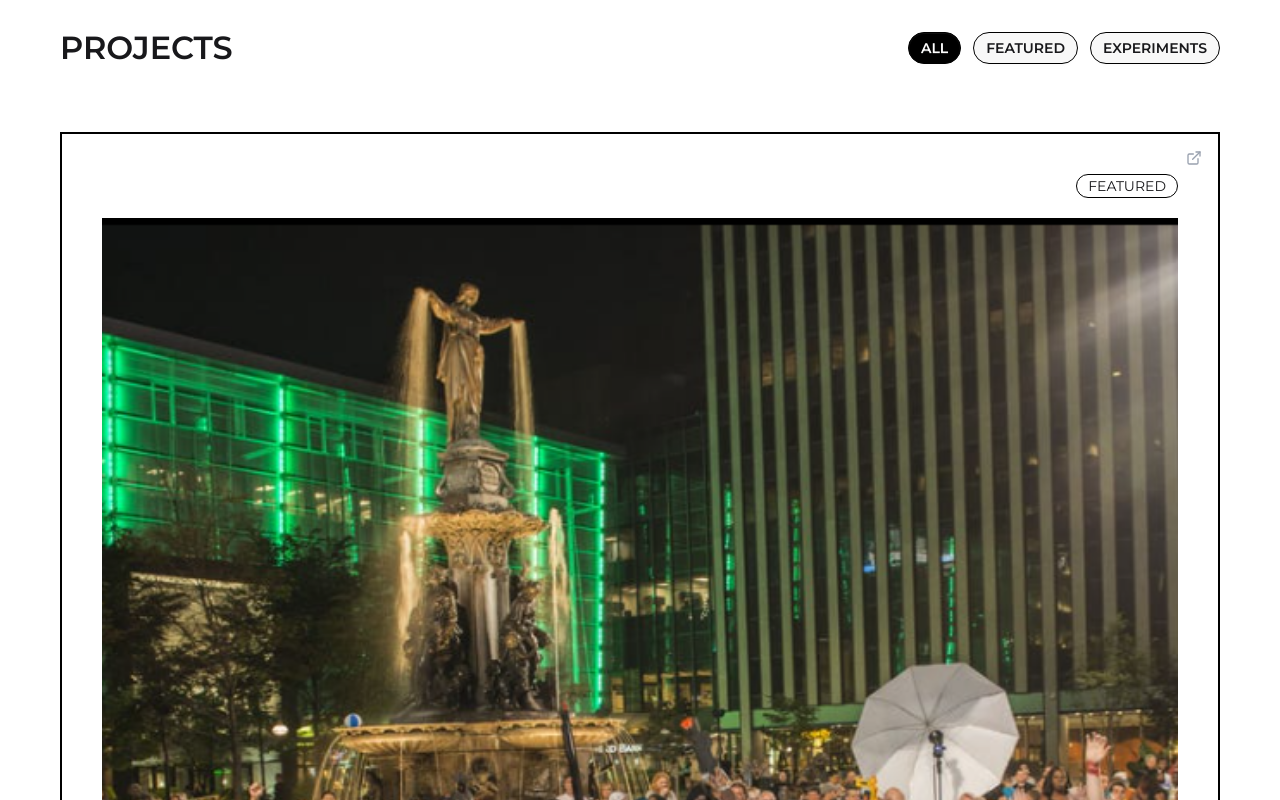
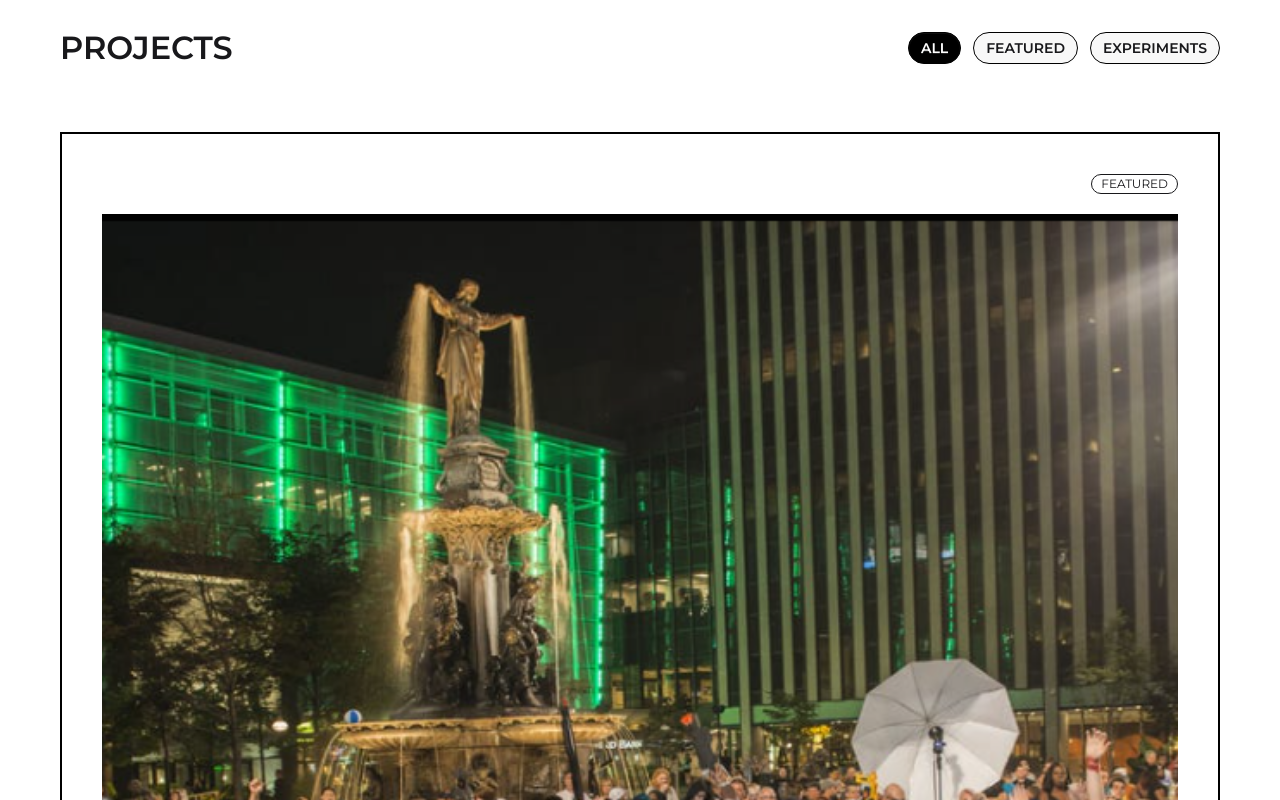
Before and after one commit to iknowmagic/portfolio, a SvelteKit app: page / in a window 1280 px wide. Shown: the part 380-1180 px from the top of the page. Built offline with nearby package versions, Linux system fonts and the light colour scheme; what @michaelallenwarner/tailwind-grid-inner would draw is missing.

Commit message:
feat: enhance project structure with ProjectLink component and update Project interface for better link management

```diff
--- a/src/components/ProjectCard.svelte
+++ b/src/components/ProjectCard.svelte
@@ -1,39 +1,17 @@
 <script lang="ts">
   import type { Project } from '$lib/data';
-	import { ExternalLink } from 'lucide-svelte';
 
   export let project: Project;
 
   function getProjectTag(project: Project) {
     return project.tags[0] || 'featured';
   }
-
-	// Check if the link is external
-	$: isExternalLink =
-		project.link && (project.link.startsWith('http') || project.link.startsWith('https'));
 </script>
 
-<section class="relative">
-	{#if project.link}
-		<a
-			href={project.link}
-			target={isExternalLink ? '_blank' : undefined}
-			rel={isExternalLink ? 'noopener noreferrer' : undefined}
-			class="block hover:bg-gray-50 p-6 md:p-12 lg:p-10 pt-12 transition-colors"
-			aria-label="View {project.title} project"
-		>
-			<!-- External Link Icon - positioned absolutely in top-right -->
-			{#if isExternalLink}
-				<div class="top-4 right-4 absolute text-gray-400">
-					<ExternalLink size={16} />
-				</div>
-			{/if}
-
+<section class="block hover:bg-gray-50 p-6 md:p-12 lg:p-10 pt-12 transition-colors">
   <!-- Card Navigation Section -->
   <div class="flex justify-end">
-				<span
-					class="bg-white hover:bg-black border border-default rounded-full badge-outline hover:text-white text-small transition-colors cursor-pointer badge"
-				>
+    <span class="bg-white border rounded-full badge-outline text-xs uppercase badge badge-sm">
       {getProjectTag(project).toUpperCase()}
     </span>
   </div>
@@ -62,43 +40,4 @@
       <span class="text-small">{project.features.join(', ')}</span>
     {/if}
   </div>
-		</a>
-	{:else}
-		<!-- Fallback for projects without links -->
-		<div class="p-6 md:p-8 lg:p-10">
-			<!-- Card Navigation Section -->
-			<div class="flex justify-end">
-				<span
-					class="bg-white border border-default rounded-full badge-outline text-small uppercase badge"
-				>
-					{getProjectTag(project).toUpperCase()}
-				</span>
-			</div>
-
-			<!-- Project Image -->
-			<div class="my-4 md:my-5 lg:my-5 w-full aspect-square overflow-hidden">
-				<img src={project.image} alt={project.title} class="w-full h-full object-cover" />
-			</div>
-
-			<!-- Project Title -->
-			<h3 class="heading-h4">
-				{project.title}
-			</h3>
-
-			<!-- Project Description -->
-			<div class="py-4 md:py-5 lg:py-5">
-				<p class="text-default">
-					{project.description}
-				</p>
-			</div>
-
-			<!-- Features -->
-			<div class="py-6 md:py-8 lg:py-10">
-				{#if project.features.length > 0}
-					<span class="text-small-600">Features: </span>
-					<span class="text-small">{project.features.join(', ')}</span>
-				{/if}
-			</div>
-		</div>
-	{/if}
 </section>
--- /dev/null
+++ b/src/components/ProjectLink.svelte
@@ -0,0 +1,75 @@
+<script lang="ts">
+  import type { Project } from '$lib/data';
+  import { Play, ExternalLink, Github, FileText } from 'lucide-svelte';
+
+  export let project: Project;
+
+  // Smart link priority logic
+  function getPrimaryLink(project: Project) {
+    // Priority: live > github > video > article
+    if (project.links.live) return { url: project.links.live, type: 'live' };
+    if (project.links.github) return { url: project.links.github, type: 'github' };
+    if (project.links.video) return { url: project.links.video, type: 'video' };
+    if (project.links.article) return { url: project.links.article, type: 'article' };
+    return null;
+  }
+
+  // Get icon and label for media type
+  function getMediaDisplay(type: string) {
+    switch (type) {
+      case 'video':
+        return { icon: Play, label: 'Video' };
+      case 'live':
+        return { icon: ExternalLink, label: 'Live Site' };
+      case 'github':
+        return { icon: Github, label: 'Source Code' };
+      case 'article':
+        return { icon: FileText, label: 'Article' };
+      default:
+        return { icon: ExternalLink, label: 'View' };
+    }
+  }
+
+  $: primaryLink = getPrimaryLink(project);
+  $: mediaDisplay = primaryLink ? getMediaDisplay(primaryLink.type) : null;
+
+  function handleClick() {
+    if (primaryLink) {
+      window.open(primaryLink.url, '_blank', 'noopener,noreferrer');
+    }
+  }
+</script>
+
+{#if primaryLink}
+  <div
+    class="group relative h-full cursor-pointer"
+    on:click={handleClick}
+    on:keydown={(e) => e.key === 'Enter' && handleClick()}
+    role="button"
+    tabindex="0"
+    aria-label="Open {mediaDisplay?.label} for {project.title}"
+  >
+    <!-- Card Content -->
+    <div class="h-full">
+      <slot />
+    </div>
+
+    <!-- Hover Overlay -->
+    <div
+      class="absolute inset-0 flex flex-col justify-center items-center bg-black/80 opacity-0 group-hover:opacity-100 h-full transition-opacity duration-200"
+    >
+      {#if mediaDisplay}
+        <!-- Icon -->
+        <svelte:component this={mediaDisplay.icon} size={32} class="mb-2 text-white" />
+
+        <!-- Label -->
+        <span class="font-medium text-white text-small uppercase tracking-wide">
+          {mediaDisplay.label}
+        </span>
+      {/if}
+    </div>
+  </div>
+{:else}
+  <!-- No links - just render content without interaction -->
+  <slot />
+{/if}
--- a/src/components/Projects.svelte
+++ b/src/components/Projects.svelte
@@ -1,6 +1,7 @@
 <script lang="ts">
   import { projects, filters } from '$lib/data';
   import ProjectCard from './ProjectCard.svelte';
+  import ProjectLink from './ProjectLink.svelte';
 
   let selectedFilter = 'ALL';
 
@@ -48,8 +49,10 @@
   <!-- Clean Grid using grid-inner plugin -->
   <div class="grid-inner-1 md:grid-inner-2 lg:grid-inner-3 border-2 border-black">
     {#each filteredProjects as project}
-			<div>
+      <div class="relative w-full h-full">
+        <ProjectLink {project}>
           <ProjectCard {project} />
+        </ProjectLink>
       </div>
     {/each}
   </div>
--- a/src/lib/data.ts
+++ b/src/lib/data.ts
@@ -6,8 +6,12 @@ export interface Project {
   tags: string[];
   order: number;
   image: string;
-	link?: string;
-	github?: string;
+  links: {
+    live?: string; // Live demo/website
+    github?: string; // Source code repository
+    video?: string; // Demo/walkthrough videos
+    article?: string; // Blog posts/case studies
+  };
 }
 
 export const projects: Project[] = [
@@ -27,7 +31,9 @@ export const projects: Project[] = [
     tags: ['featured'],
     order: 11,
     image: '/zombie-walk.png',
-		link: 'https://youtu.be/05wbf7HdjQY'
+    links: {
+      video: 'https://youtu.be/05wbf7HdjQY'
+    }
   },
   {
     id: 'quorum-music',
@@ -46,7 +52,9 @@ export const projects: Project[] = [
     tags: ['featured'],
     order: 10,
     image: '/quorum.png',
-		link: 'https://www.citybeat.com/news/cincinnati-reindustrialization-plan-dance--12164960'
+    links: {
+      article: 'https://www.citybeat.com/news/cincinnati-reindustrialization-plan-dance--12164960'
+    }
   },
   {
     id: 'whatstherush',
@@ -64,8 +72,10 @@ export const projects: Project[] = [
     tags: ['featured'],
     order: 8,
     image: '/planet.png',
-		link: 'https://whatstherush.tech',
+    links: {
+      live: 'https://whatstherush.tech',
       github: 'https://github.com/iknowmagic/whatstherush'
+    }
   },
   {
     id: 'json-visualizer',
@@ -84,8 +94,10 @@ export const projects: Project[] = [
     tags: ['featured'],
     order: 7,
     image: '/graph.png',
-		link: 'https://json-visualizer-sooty.vercel.app',
+    links: {
+      live: 'https://json-visualizer-sooty.vercel.app',
       github: 'https://github.com/iknowmagic/json-visualizer'
+    }
   },
   {
     id: 'lunar-lander',
@@ -103,8 +115,9 @@ export const projects: Project[] = [
     tags: ['featured'],
     order: 6,
     image: '/lander.gif',
-		link: 'https://github.com/iknowmagic/dqn_lunar_lander',
+    links: {
       github: 'https://github.com/iknowmagic/dqn_lunar_lander'
+    }
   },
   {
     id: 'photosnap',
@@ -123,8 +136,9 @@ export const projects: Project[] = [
     tags: ['experiments'],
     order: 5,
     image: '/photosnap.png',
-		link: 'https://github.com/iknowmagic/photosnap-multi-page-website',
+    links: {
       github: 'https://github.com/iknowmagic/photosnap-multi-page-website'
+    }
   },
   {
     id: 'clock-app',
@@ -142,8 +156,10 @@ export const projects: Project[] = [
     tags: ['experiments'],
     order: 4,
     image: '/clock.jpg',
-		link: 'http://clock-app-eta.vercel.app/',
+    links: {
+      live: 'http://clock-app-eta.vercel.app/',
       github: 'https://github.com/iknowmagic/clock-app'
+    }
   },
   {
     id: 'pomodoro-timer',
@@ -162,8 +178,10 @@ export const projects: Project[] = [
     tags: ['experiments'],
     order: 3,
     image: '/pomodoro.png',
-		link: 'https://pomodoro-app-three.vercel.app',
+    links: {
+      live: 'https://pomodoro-app-three.vercel.app',
       github: 'https://github.com/iknowmagic/pomodoro-timer'
+    }
   },
   {
     id: 'myteam-website',
@@ -182,8 +200,9 @@ export const projects: Project[] = [
     tags: ['experiments'],
     order: 2,
     image: '/myteam.png',
-		link: 'https://github.com/iknowmagic/myteam-multi-page-website',
+    links: {
       github: 'https://github.com/iknowmagic/myteam-website'
+    }
   },
   {
     id: 'rock-paper-scissors',
@@ -202,8 +221,10 @@ export const projects: Project[] = [
     tags: ['experiments'],
     order: 1,
     image: '/rock.png',
-		link: 'https://rock-paper-scissors-ten-flax.vercel.app',
+    links: {
+      live: 'https://rock-paper-scissors-ten-flax.vercel.app',
       github: 'https://github.com/iknowmagic/rock-paper-scissors'
+    }
   }
 ];
 
```
Lines whose indentation alone changed are shown as unchanged.
